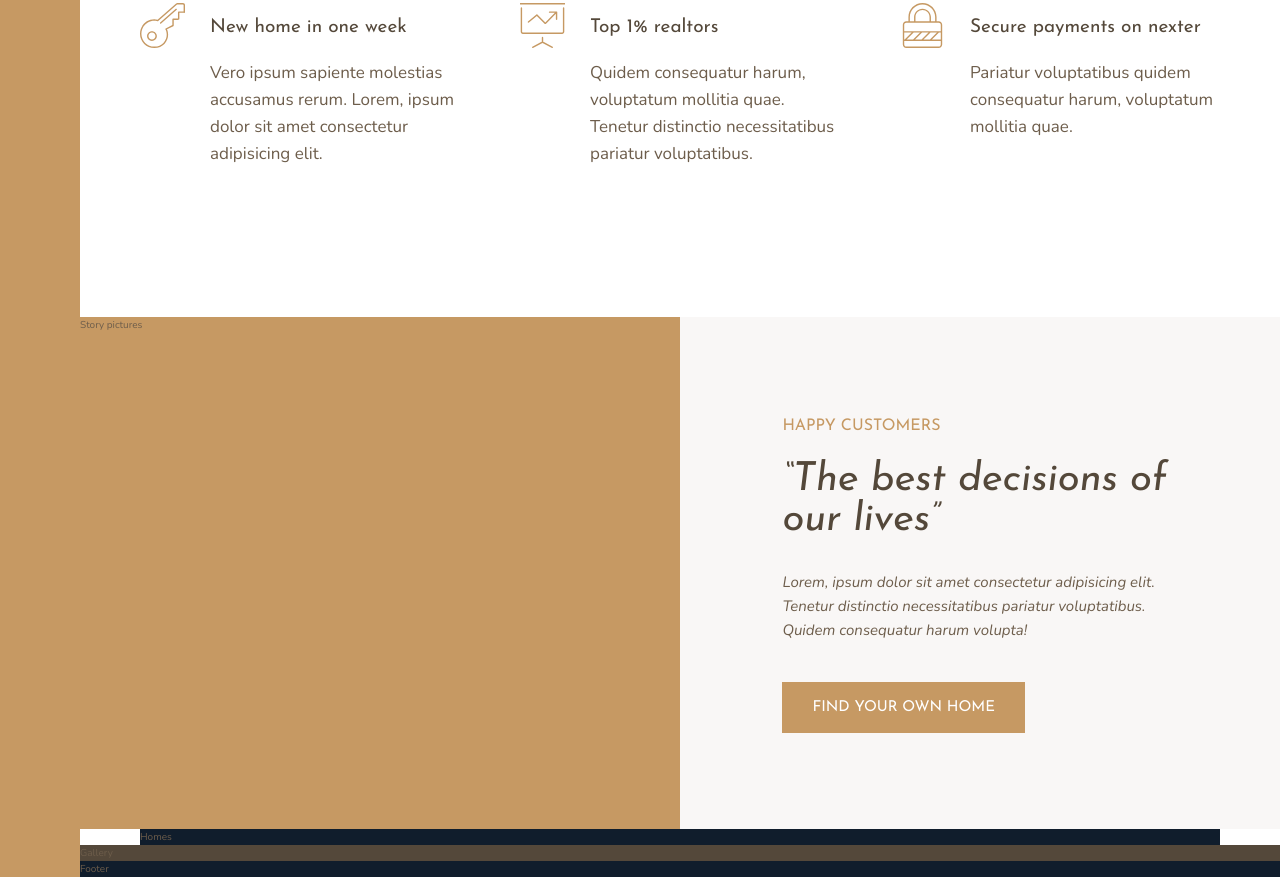
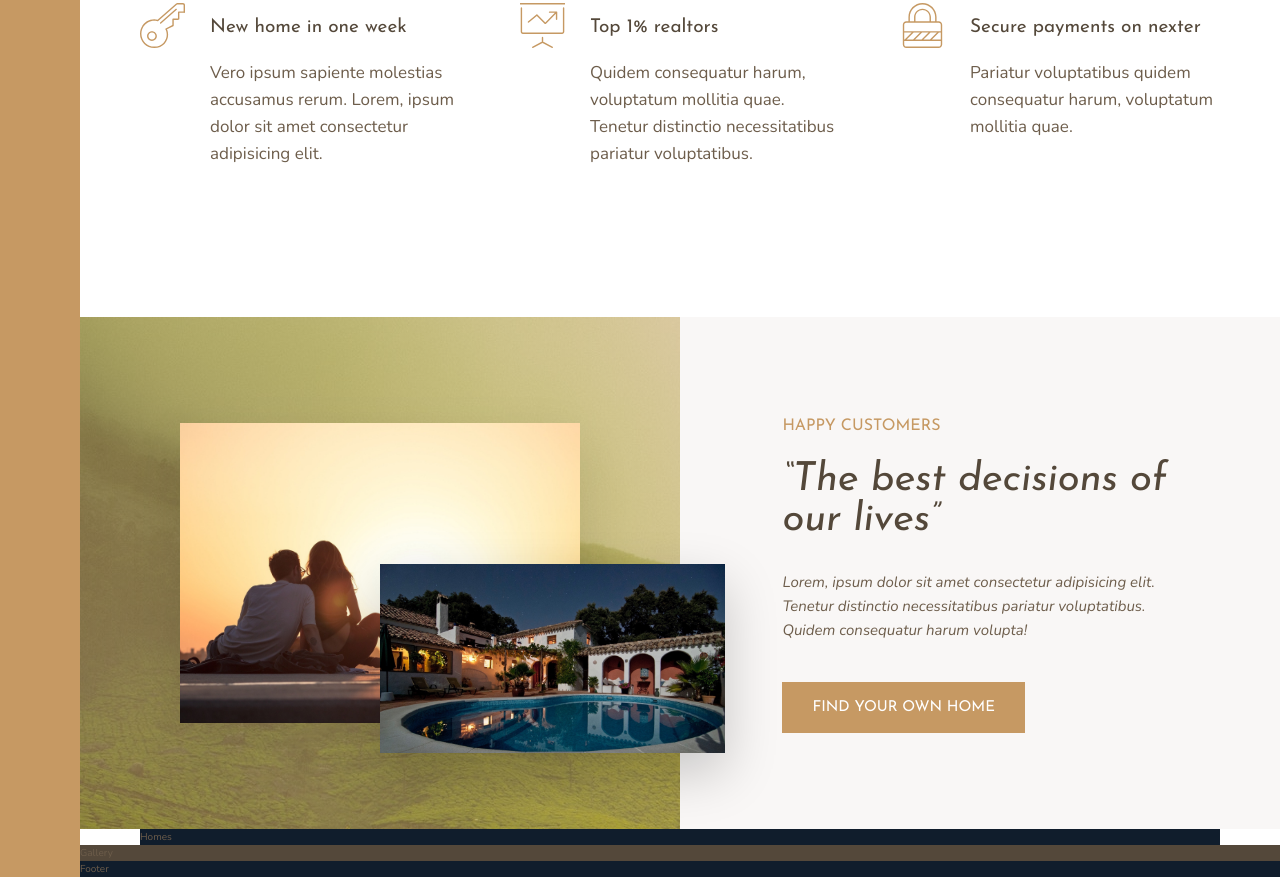
Before and after one commit to Osornio8/Nexter, a website: page index.html in a window 1280 px wide. Shown: the part 991-1868 px from the top of the page. Drawn offline with nearby package versions, Linux system fonts and the light colour scheme.

Commit message:
Building the Story Section - Part 2

```diff
--- a/index.html
+++ b/index.html
@@ -84,7 +84,8 @@
     </section>
 
     <div class="story__pictures">
-        Story pictures
+        <img src="img/story-1.jpeg" alt="Couple with new house" class="story__img--1">
+        <img src="img/story-2.jpeg" alt="New house" class="story__img--2">
     </div>
 
     <div class="story__content">
--- a/sass/_story.scss
+++ b/sass/_story.scss
@@ -2,14 +2,34 @@
     &__pictures {
         background-color: $color-primary;
         grid-column: full-start / col-end 4;
+        background-image: linear-gradient(rgba($color-primary, .5), rgba($color-primary, .5)),
+            url(../img/back.jpg);
+
+        display: grid;
+        grid-template-rows: repeat(6, 1fr);
+        grid-template-columns: repeat(6, 1fr);
+        align-items: center;
     }
 
+    &__img--1 {
+        width: 100%;
+        grid-area: 2 / 2 / 6 / 6;
+        box-shadow: 0 2rem 5rem rgba(#000, .1)
+    }
+
+    &__img--2 {
+        width: 115%;
+        grid-area: 4 / 4 / 6 / 7;
+        z-index: 20;
+        box-shadow: 0 2rem 5rem rgba(#000, .2)
+    }
 
     &__content {
         background-color: $color-grey-light-1;
         grid-column: col-start 5 / full-end;
 
-        padding: 6rem 8vw;;
+        padding: 6rem 8vw;
+        ;
 
         /* Flex Method
         display: flex;
@@ -17,7 +37,6 @@
         justify-content: center;
         align-items: flex-start;
         */
-
         display: grid;
         align-content: center;
         justify-items: start;
```
Also changed, not shown: css/style.css.
